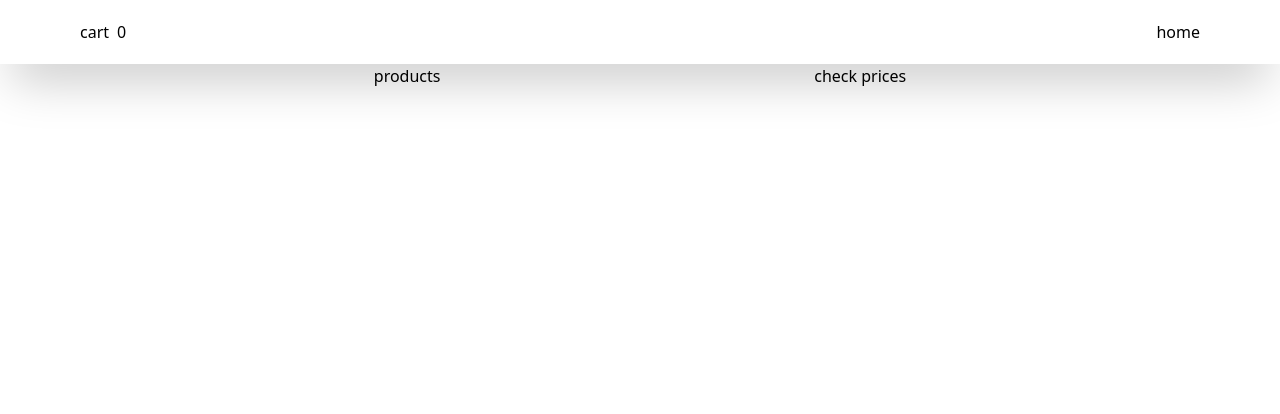
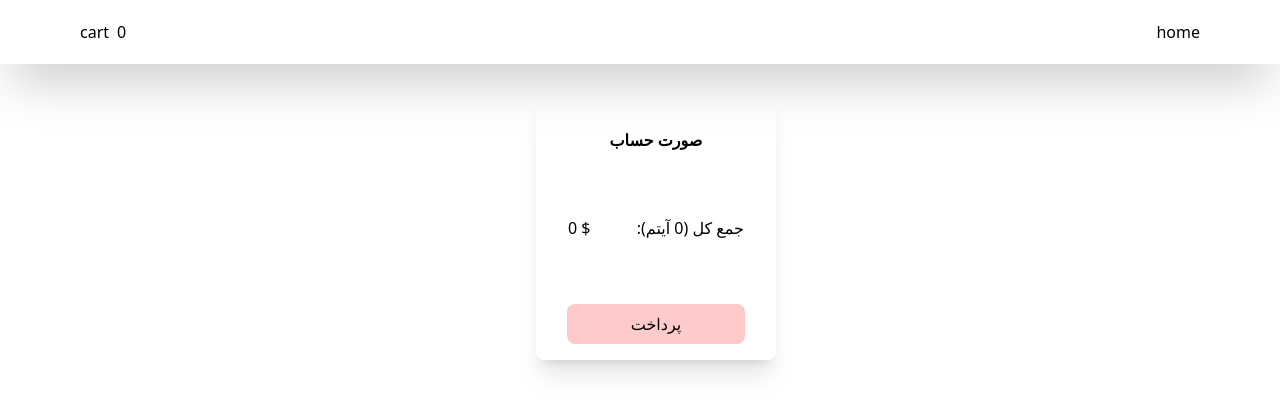
Before and after one commit to ZahraNejati79/redux-shopping-cart, a React (Create React App) app: page /cart in a window 1280 px wide. Shown: the top 414 px of the page. Built offline with nearby package versions, Linux system fonts and the light colour scheme; the HTML template or start-up script is replaced by a standard one.

Commit message:
cartitem totalPrice totalItem in nav

```diff
--- /dev/null
+++ b/src/Components/CartItem.jsx
@@ -0,0 +1,23 @@
+const CartItem = ({ product }) => {
+  return (
+    <div className="flex items-center justify-between bg-red-200 gap-x-8 min-w-full">
+      <div className="h-40 w-40 bg-slate-500"></div>
+      <div className="flex flex-col gap-y-2">
+        <div>{product.title}</div>
+        <div>{product.description}</div>
+        <div>{product.price}</div>
+      </div>
+      <div className="flex flex-col gap-y-12 mr-2">
+        <input
+          value={product.qty}
+          min={1}
+          type="number"
+          className="w-12 h-8"
+        ></input>
+        <button>delete</button>
+      </div>
+    </div>
+  );
+};
+
+export default CartItem;
--- a/src/Components/Product.jsx
+++ b/src/Components/Product.jsx
@@ -7,7 +7,7 @@ const Product = ({ producs, addToCart }) => {
         key={p.id}
         className="flex items-center justify-between w-full md:w-2/3 lg:w-2/5  shadow-lg hover:shadow-2xl cursor-pointer rounded-lg mb-4"
       >
-        <div className="rounded-l-2xl h-40 w-40 bg-yellow-500 mr-2">
+        <div className="rounded-l-2xl h-40 w-40 bg-red-200 mr-2">
           <img alt="" />
         </div>
 
@@ -20,7 +20,7 @@ const Product = ({ producs, addToCart }) => {
         <div className="flex flex-col items-center justify-evenly mr-4">
           <button
             onClick={() => addToCart(p.id)}
-            className="bg-yellow-500 p-2 rounded-lg"
+            className="bg-red-200 p-2 rounded-lg"
           >
             افزودن به سبد خرید
           </button>
--- a/src/Pages/Cart.jsx
+++ b/src/Pages/Cart.jsx
@@ -1,10 +1,45 @@
-const Cart = () => {
+import { useEffect, useState } from "react";
+import { connect } from "react-redux";
+import CartItem from "../Components/CartItem";
+
+const Cart = ({ cart }) => {
+  const [totalPrice, setTotalPrice] = useState(0);
+  const [totalItem, setTotalItem] = useState(0);
+  useEffect(() => {
+    let items = 0;
+    let price = 0;
+    cart.forEach((item) => {
+      items += item.qty;
+      price += item.qty * item.price;
+    });
+    setTotalItem(items);
+    setTotalPrice(price);
+  }, [cart, totalItem, totalPrice, setTotalItem, setTotalPrice]);
   return (
-    <div className="flex items-center justify-evenly">
-      <div>products</div>
-      <div>check prices</div>
+    <div className="flex items-start justify-center gap-x-8 mt-8">
+      <div className="flex flex-col items-center justify-center gap-4">
+        {cart.map((item) => (
+          <CartItem product={item} />
+        ))}
+      </div>
+      <div className="shadow-xl rounded-lg flex flex-col items-center justify-center gap-y-8 mx-12">
+        <h2 className="font-bold mt-8">صورت حساب</h2>
+        <div className="flex items-center justify-between w-60 p-8 ">
+          <div>{totalPrice} $</div>
+          <div>:جمع کل ({totalItem} آیتم)</div>
+        </div>
+        <button className="bg-red-200 rounded-lg hover:shadow-xl px-16 py-2 mb-4">
+          پرداخت
+        </button>
+      </div>
     </div>
   );
 };
 
-export default Cart;
+const mapStateToProps = (state) => {
+  return {
+    cart: state.shop.cart,
+  };
+};
+
+export default connect(mapStateToProps)(Cart);
--- a/src/Redux/Shopping/Shopping-reducer.jsx
+++ b/src/Redux/Shopping/Shopping-reducer.jsx
@@ -115,7 +115,10 @@ const shopReducer = (state = INITIAL_STATE, action) => {
           : [...state.cart, { ...item, qty: 1 }],
       };
     case actionTypes.REMOVE_FROM_CART:
-      return {};
+      return {
+        ...state,
+        cart: state.cart.filter((item) => item.id !== action.payload.id),
+      };
     case actionTypes.ADJUST_QTY:
       return {};
     case actionTypes.LOAD_CURRENT_ITEM:
```
